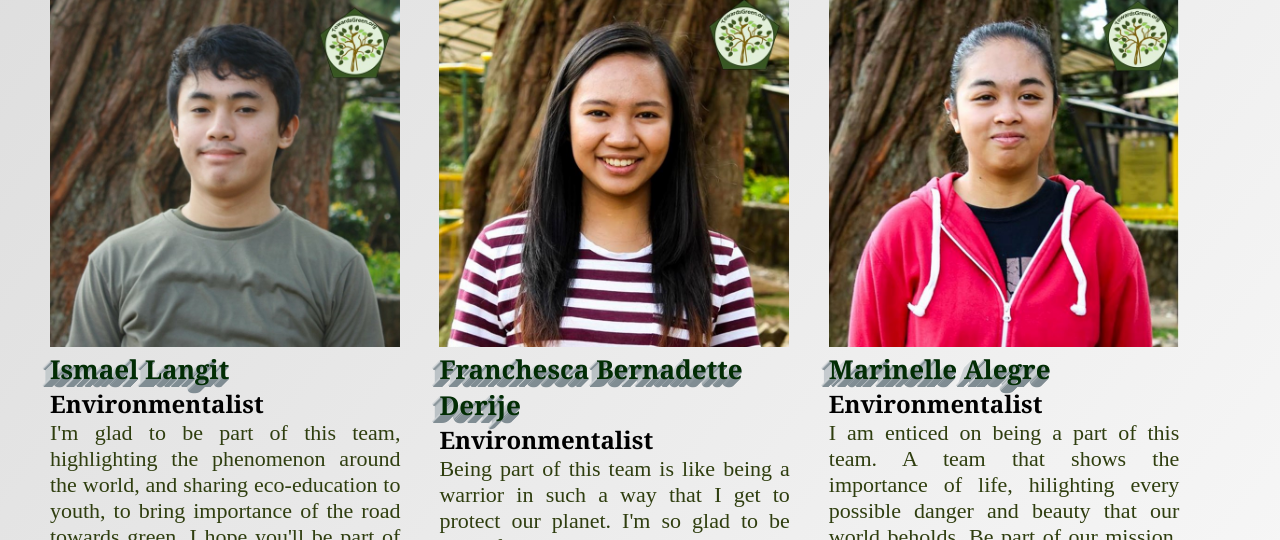
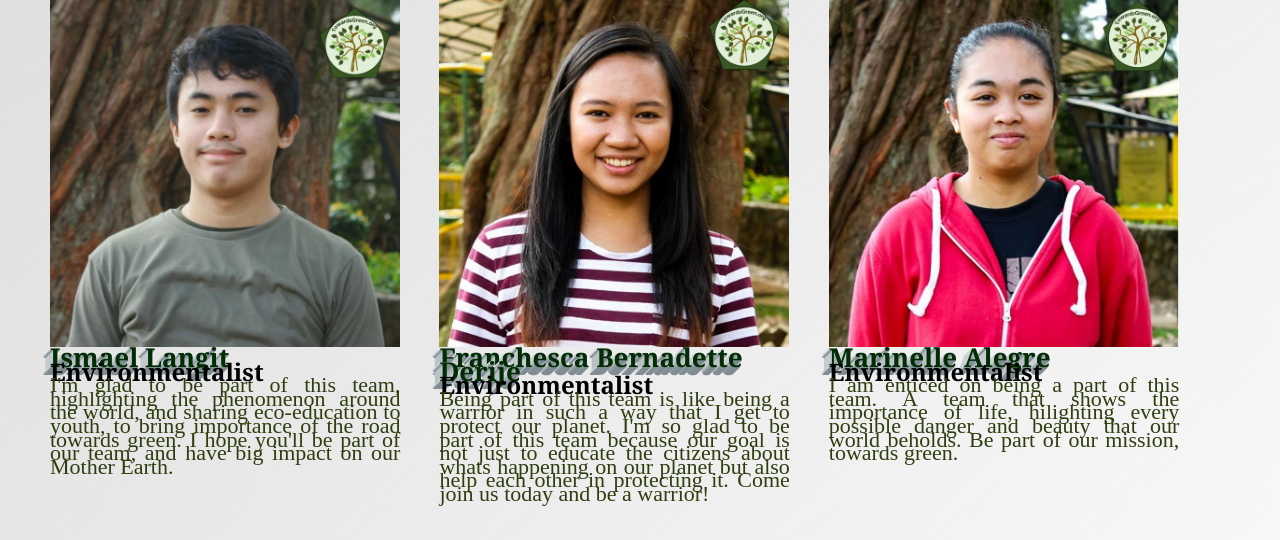
Before and after one commit to IsmaelLangit/9421B-G4, a plain HTML site: page about.html in a window 1280 px wide. Shown: the part 260-800 px from the top of the page. Drawn offline with Linux system fonts and the light colour scheme; files that its build step writes are made by us from their sources.

Commit message:
Placed back tags for figcaption

```diff
--- a/altstyles/general.css
+++ b/altstyles/general.css
@@ -227,6 +227,10 @@ textarea {
 figure, figcaption{
 	font-family: "Georgia";
 }
+figcaption {
+	font-size: 1em;
+	line-height: .85em;
+}
 #nameismael{
 	text-shadow: 0 1px 0 rgb(128,141,147) , -1px 0 0 rgb(205,210,213) , -1px 2px 0 rgb(128,141,147) , -2px 1px 0 rgb(205,210,213) , -2px 3px 0 rgb(128,141,147) , -3px 2px 0 rgb(205,210,213) , -3px 4px 0 rgb(128,141,147) , -4px 3px 0 rgb(205,210,213) , -4px 5px 0 rgb(128,141,147) , -5px 4px 0 rgb(205,210,213) , -5px 6px 0 rgb(128,141,147) , -6px 5px 0 rgb(205,210,213) , -6px 7px 0 rgb(128,141,147) , -7px 6px 0 rgb(205,210,213) , -7px 8px 0 rgb(128,141,147) , -8px 7px 0 rgb(205,210,213);
 }
```
